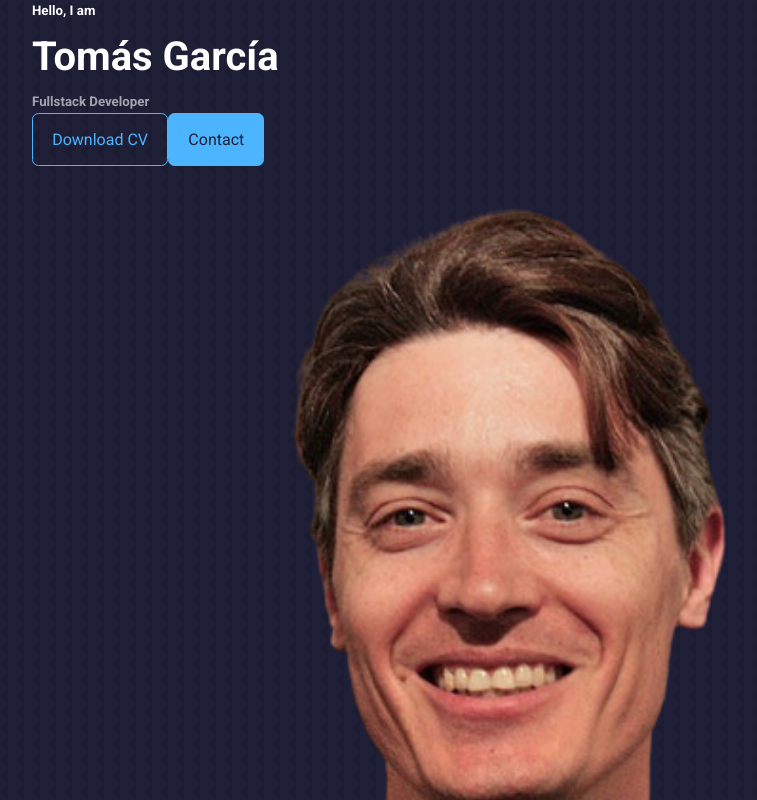
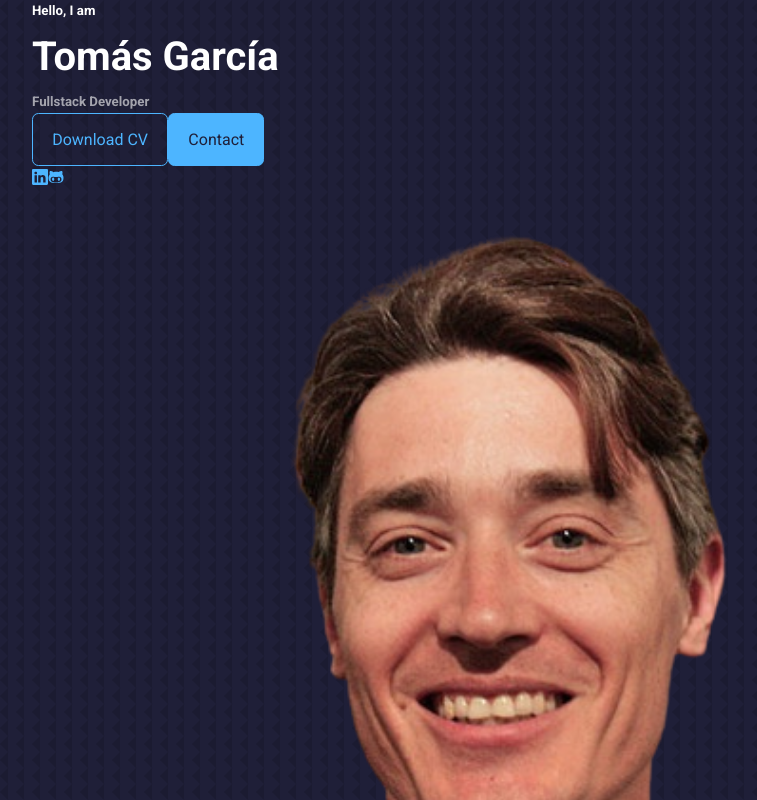
Before and after one commit to TomasGarciaDev/react-portafolio-dev-website, a React (Create React App) app: page / in a window 1280 px wide. Shown: the top 800 px of the page, without its empty margins (128-885 px from the left). Built offline with nearby package versions, Linux system fonts and the light colour scheme.

Commit message:
React icons added to HeaderSocials links

```diff
--- a/src/componets/header/Header.jsx
+++ b/src/componets/header/Header.jsx
@@ -2,6 +2,7 @@ import React from 'react';
 import './header.css';
 import CTA from './CTA'
 import ME from '../../assets/ME.png'
+import HeaderSocials from './HeaderSocials';
 
 function Header() {
   return (
@@ -11,6 +12,7 @@ function Header() {
         <h1>Tomás García</h1>
         <h5 className='text-light'>Fullstack Developer</h5>
         <CTA />
+        <HeaderSocials />
         <div className='me'>
           <img src={ME}></img>
         </div>
--- a/src/componets/header/HeaderSocials.jsx
+++ b/src/componets/header/HeaderSocials.jsx
@@ -1,11 +1,12 @@
 import React from 'react';
-import {BsLinkedin} from 'react-icons'
+import {BsLinkedin} from 'react-icons/bs';
+import {FaGithubAlt} from 'react-icons/fa';
 
 const HeaderSocials = () => {
   return (
     <div className='header__socials'>
-      <a href='https://www.linkedin.com/in/tomas-garcia-64b145102/' target="_blank"></a>
-      <a href='https://github.com/TomasGarciaDev' target="_blank"></a>
+      <a href='https://www.linkedin.com/in/tomas-garcia-64b145102/' target="_blank"><BsLinkedin/></a>
+      <a href='https://github.com/TomasGarciaDev' target="_blank"><FaGithubAlt /></a>
     </div>
   )
 }
```
